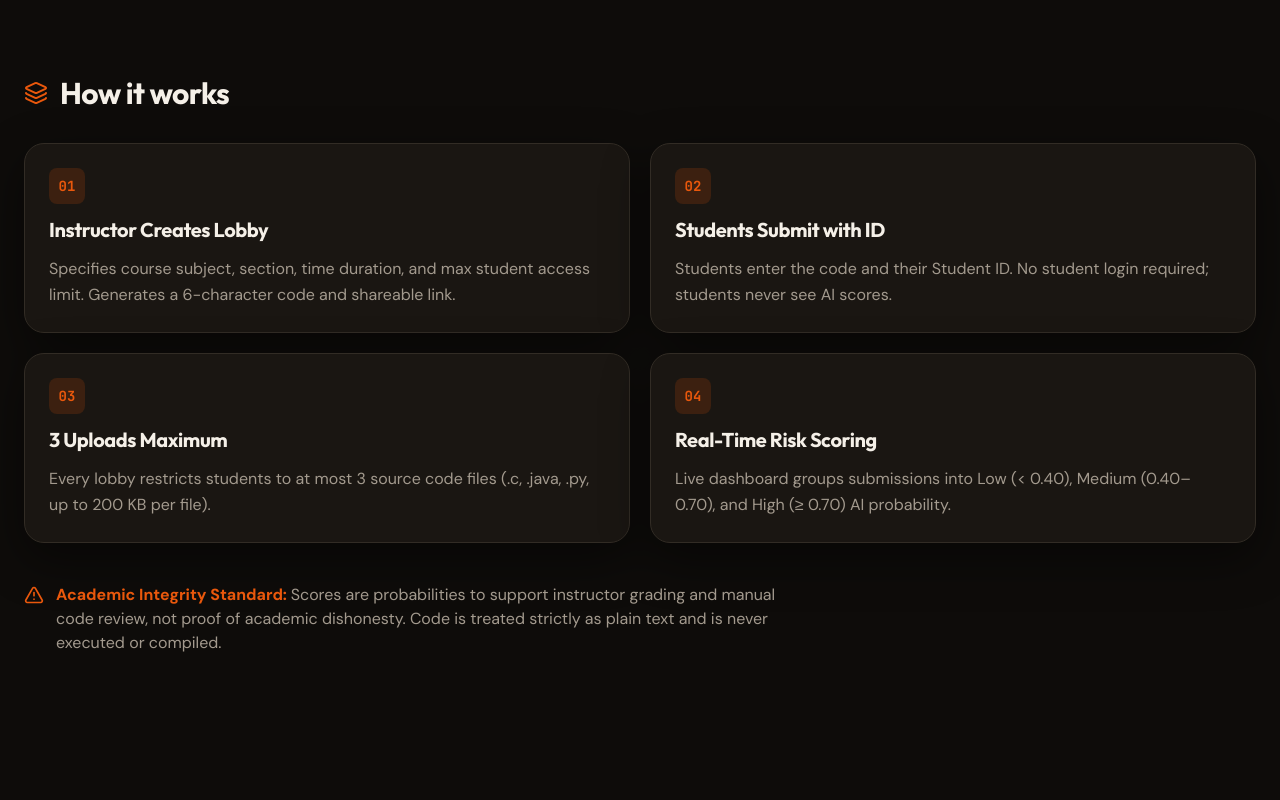
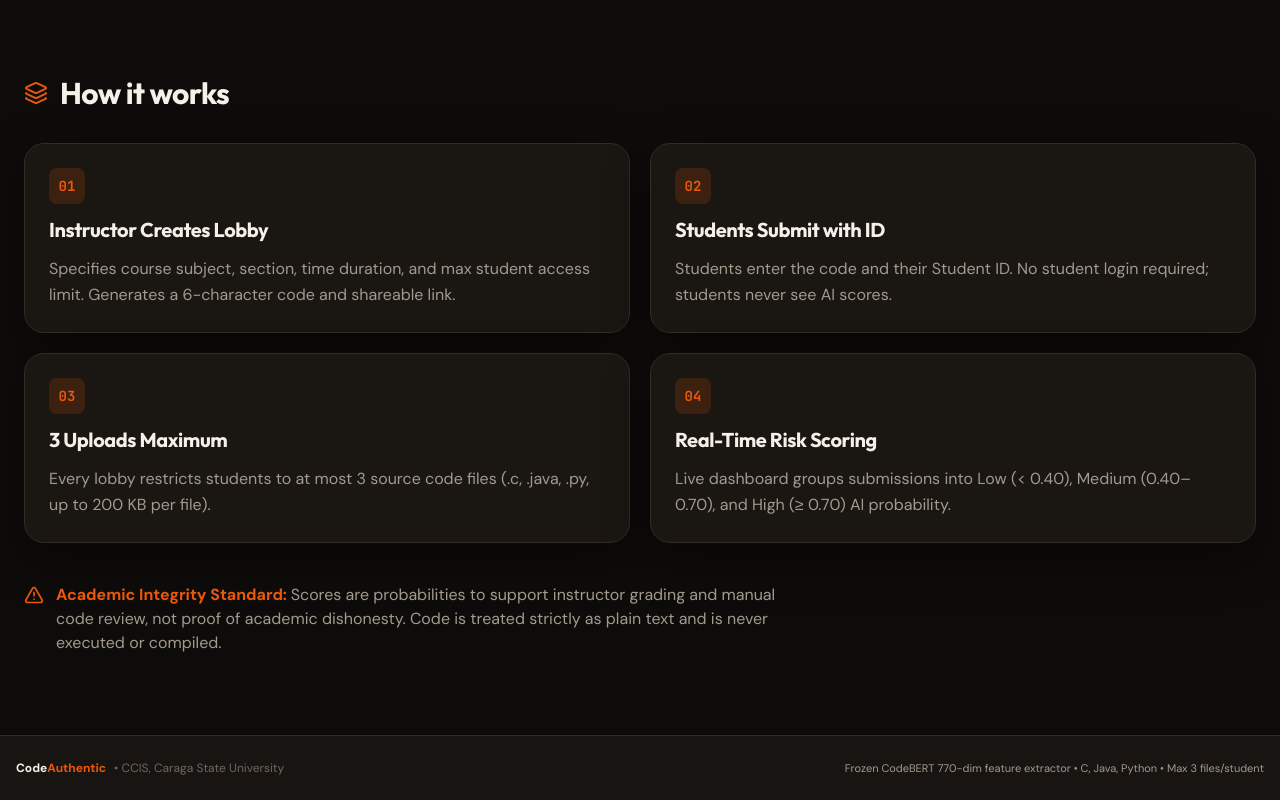
Before and after one commit to Lorenj25/thesis, a React (Vite) app: page / in a window 1280 px wide. Shown: the part 805-1605 px from the top of the page. Before the commit the page ends 1540 px from the top, so only its background shows below. Built offline with nearby package versions, Linux system fonts and the light colour scheme; a web font is replaced by a local one.

Commit message:
feat: add footer to App component with branding and feature details for enhanced user information

```diff
--- a/src/App.tsx
+++ b/src/App.tsx
@@ -216,6 +216,20 @@ export default function App() {
           </section>
         ) : null}
       </main>
+
+      <footer className="relative z-10 border-t border-ca-border bg-ca-surface/95 backdrop-blur-md py-6 px-4 text-center text-xs text-ca-faint">
+        <div className="max-w-7xl mx-auto flex flex-col sm:flex-row items-center justify-between gap-3">
+          <div className="flex flex-wrap items-center justify-center gap-2">
+            <span className="font-extrabold text-ca-ink">
+              Code<span className="text-ca-brand">Authentic</span>
+            </span>
+            <span>• CCIS, Caraga State University</span>
+          </div>
+          <div className="text-[11px] text-ca-muted">
+            Frozen CodeBERT 770-dim feature extractor • C, Java, Python • Max 3 files/student
+          </div>
+        </div>
+      </footer>
     </div>
   );
 }
```
